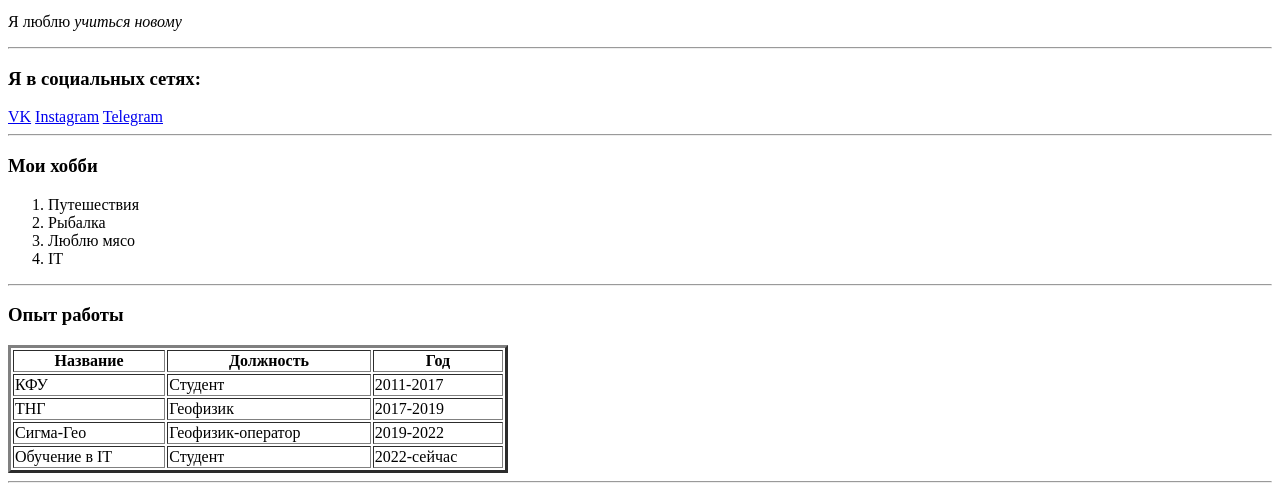
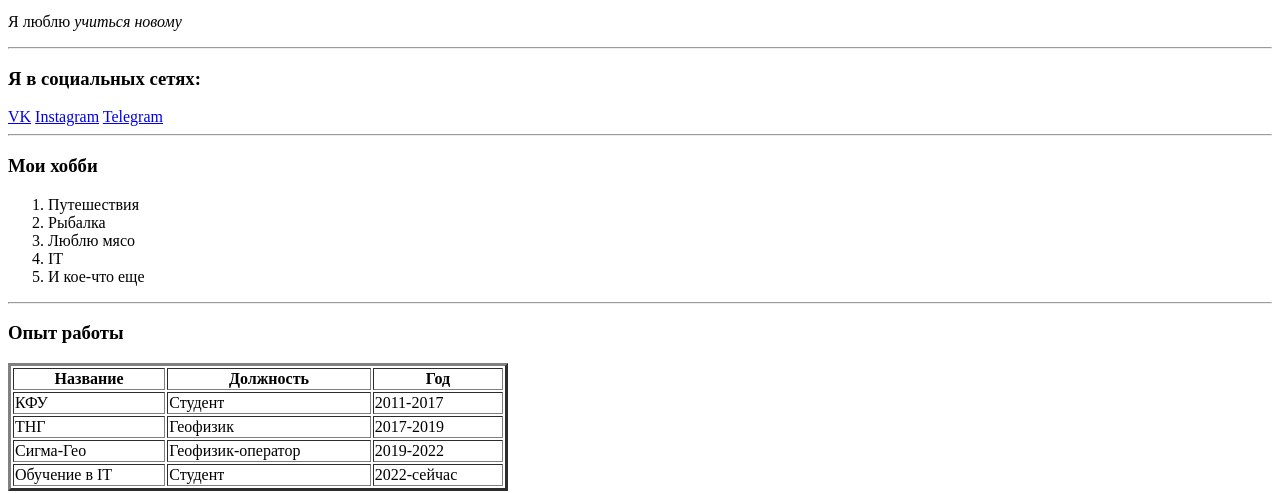
Before and after one commit to GSM94/resume, a plain HTML site: page index.html in a window 1280 px wide. Shown: the part 313-806 px from the top of the page. Drawn offline with Linux system fonts and the light colour scheme.

Commit message:
add li_32row

```diff
--- a/index.html
+++ b/index.html
@@ -29,6 +29,7 @@
         <li>Рыбалка</li>
         <li>Люблю мясо</li>
         <li>IT</li>
+        <li>И кое-что еще</li>
     </ol>
     <hr>
     <h3>Опыт работы</h3>
```
